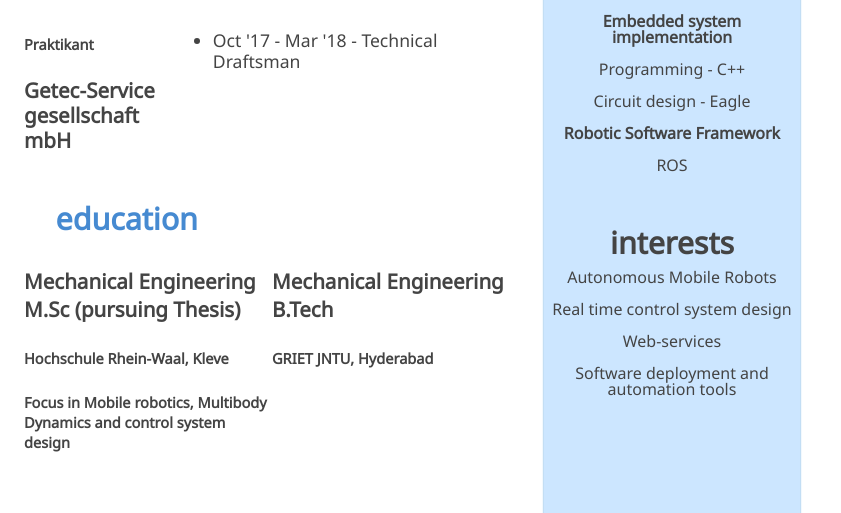
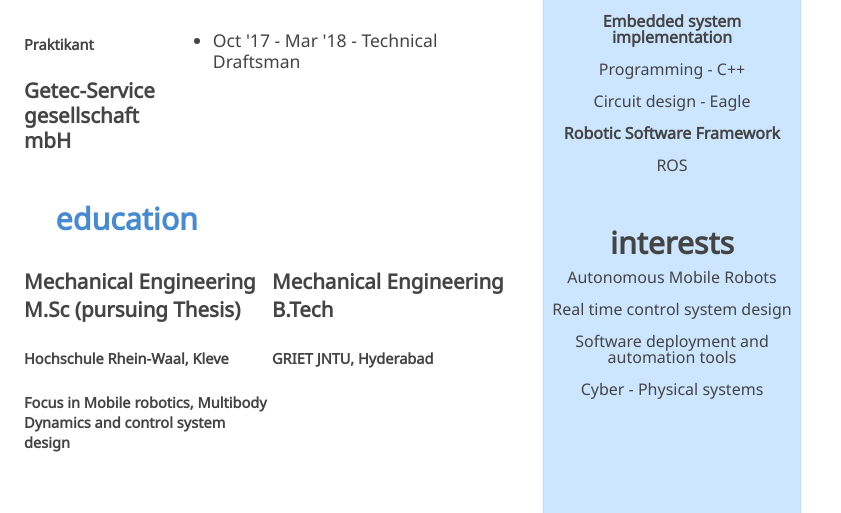
Before and after one commit to Robotgir/Robotgir.github.io, a plain HTML site: page index.html in a window 1280 px wide. Shown: the part 660-1173 px from the top of the page, without its empty margins (0-841 px from the left). Drawn offline with Linux system fonts and the light colour scheme.

Commit message:
Update index.html

```diff
--- a/index.html
+++ b/index.html
@@ -266,9 +266,9 @@
 
                 <p style="line-height: 1em;">Real time control system design </p>
 
-                <p style="line-height: 1em;">Web-services</p>
+				<p style="line-height: 1em;">Software deployment and automation tools  </p>
 
-				<p style="line-height: 1em;">Software deployment and automation tools  </p>
+				<p style="line-height: 1em;">Cyber - Physical systems</p>
 
             <br><br>
             <br><br>
```
